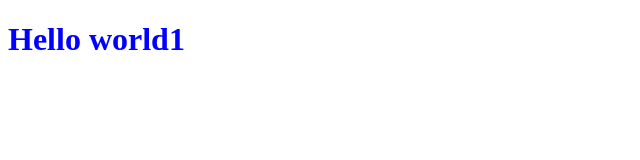
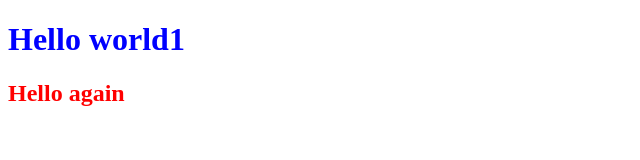
Before and after one commit to kanykeiibraim/my-site-, a plain HTML site: page index.html in a window 1280 px wide. Shown: the whole page, without its empty margins (0-640 px from the left). Drawn offline with Linux system fonts and the light colour scheme.

Commit message:
Add subtitle

```diff
--- a/index.html
+++ b/index.html
@@ -9,5 +9,7 @@
 </head>
 <body>
     <h1>Hello world1</h1>
+    <h2>Hello again</h2>
 </body>
+
 </html>
--- a/style.css
+++ b/style.css
@@ -1,4 +1,7 @@
 h1 {
-    color:blue
-    ;
+    color:blue;
 }
+
+h2 {
+    color: red;
+}
```
